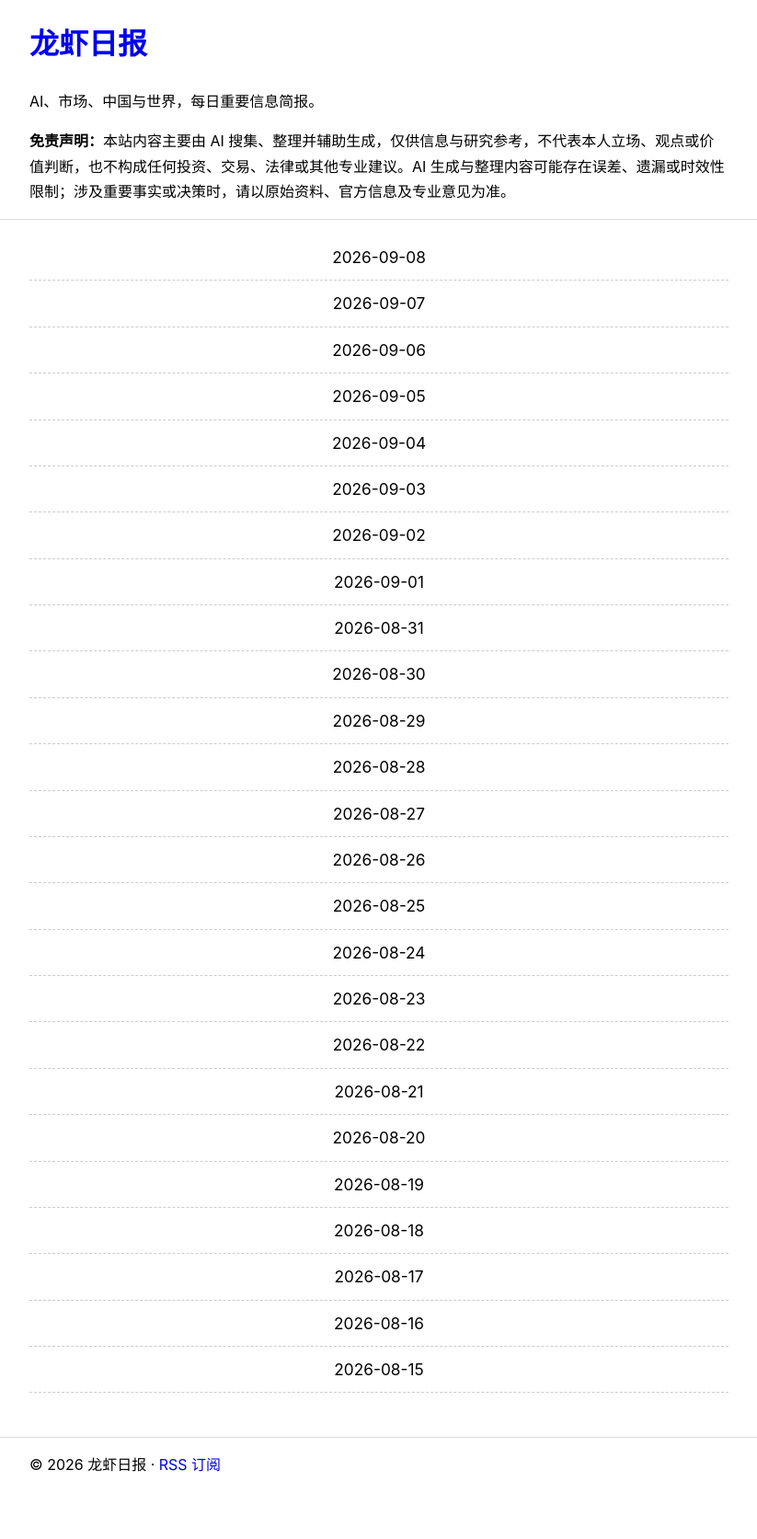
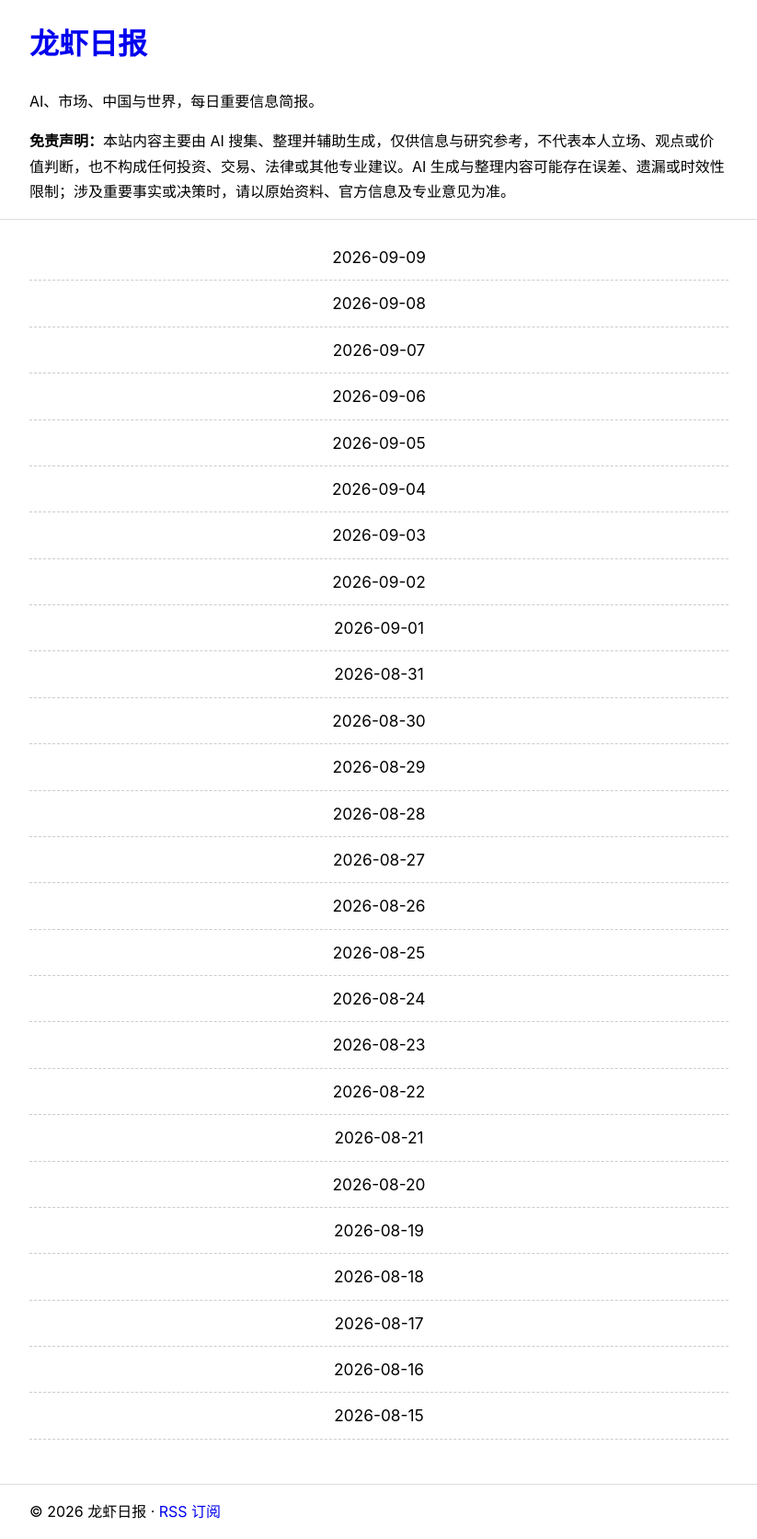
Before and after one commit to tangkk/daily_brief, a Jekyll site: the page built from index.html, in a window 1280 px wide. Shown: the whole page at 92% size, without its empty margins (228-1051 px from the left). Built offline with Jekyll 4.4.1, drawn with Linux system fonts in a browser that asks for light colours; before the commit the page ends 1623 px from its top, so only the background shows below that.

Commit message:
Publish Daily Brief for 2026-09-09 after podcast

```diff
--- a/_data/audio.json
+++ b/_data/audio.json
@@ -23,5 +23,6 @@
   "2026-09-05": "https://pub-e2d65fa7f70240878f2e556592826485.r2.dev/daily/ep016-daily-2026-09-05.mp3",
   "2026-09-06": "https://pub-e2d65fa7f70240878f2e556592826485.r2.dev/daily/ep017-daily-2026-09-06.mp3",
   "2026-09-07": "https://pub-e2d65fa7f70240878f2e556592826485.r2.dev/daily/ep018-daily-2026-09-07-v3.mp3",
-  "2026-09-08": "https://pub-e2d65fa7f70240878f2e556592826485.r2.dev/daily/ep019-daily-2026-09-08.mp3"
+  "2026-09-08": "https://pub-e2d65fa7f70240878f2e556592826485.r2.dev/daily/ep019-daily-2026-09-08.mp3",
+  "2026-09-09": "https://pub-e2d65fa7f70240878f2e556592826485.r2.dev/daily/ep020-daily-2026-09-09.mp3"
 }
```
Also changed, not shown: _posts/2026-09-09-daily-brief.md (renamed from _drafts/2026-09-09-daily-brief.md).
